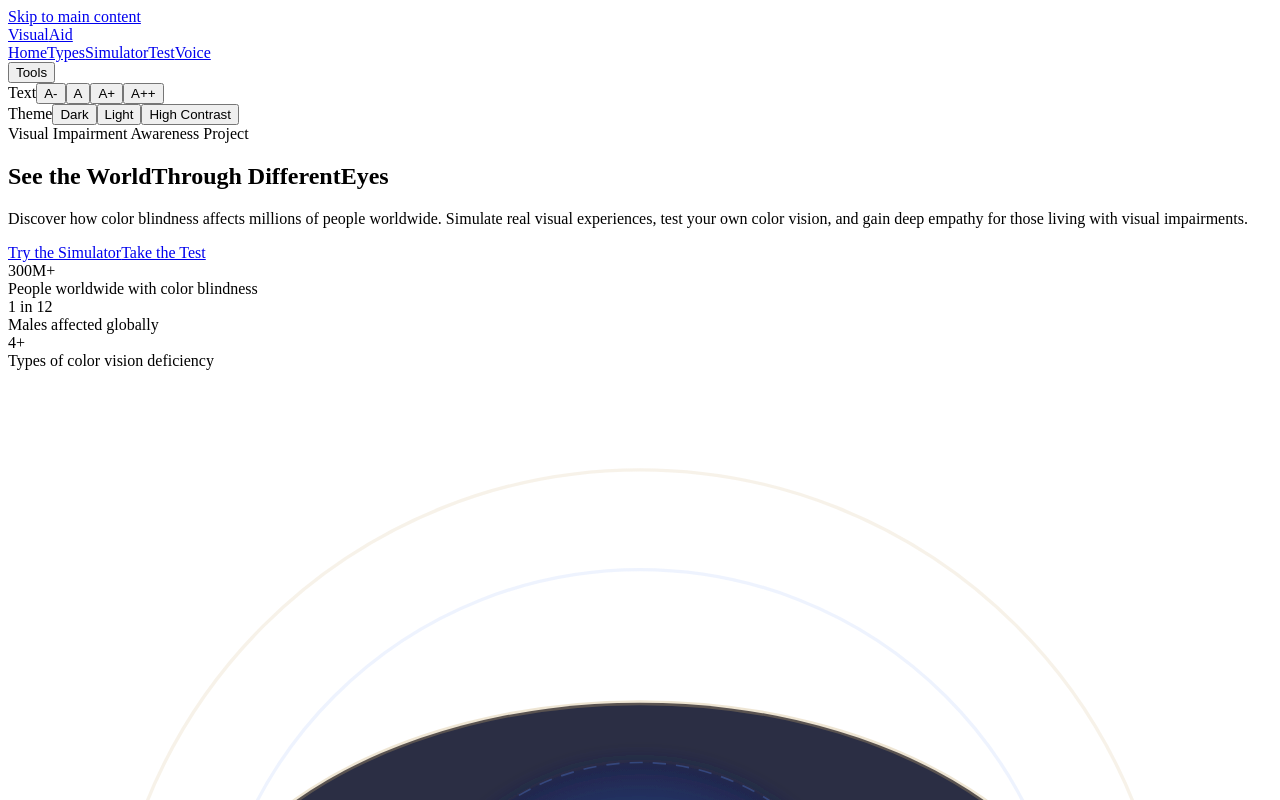
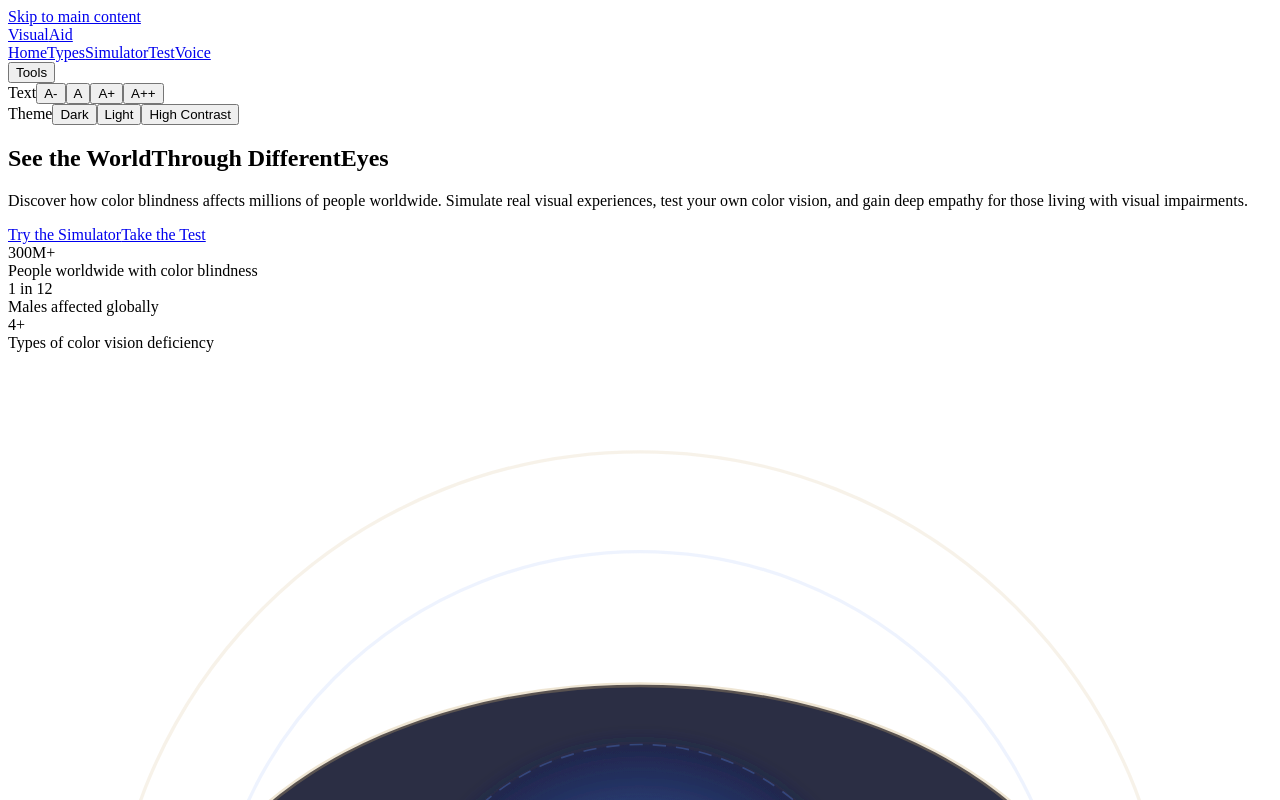
Before and after one commit to aaronRegolto/project, a React (Vite) app: page / in a window 1280 px wide. Shown: the top 800 px of the page. Built offline with nearby package versions, Linux system fonts and the light colour scheme; the HTML template or start-up script is replaced by a standard one.

Commit message:
Update Hero.jsx

```diff
--- a/src/components/Hero.jsx
+++ b/src/components/Hero.jsx
@@ -3,7 +3,7 @@ const Hero = () => {
     <div className="container">
       <div className="hero-grid">
         <div className="hero-content">
-          <div className="hero-badge">Visual Impairment Awareness Project</div>
+
           <h1 className="hero-title" id="hero-title">
             <span className="line1">See the World</span>
             <span className="line2">Through Different</span>
```
